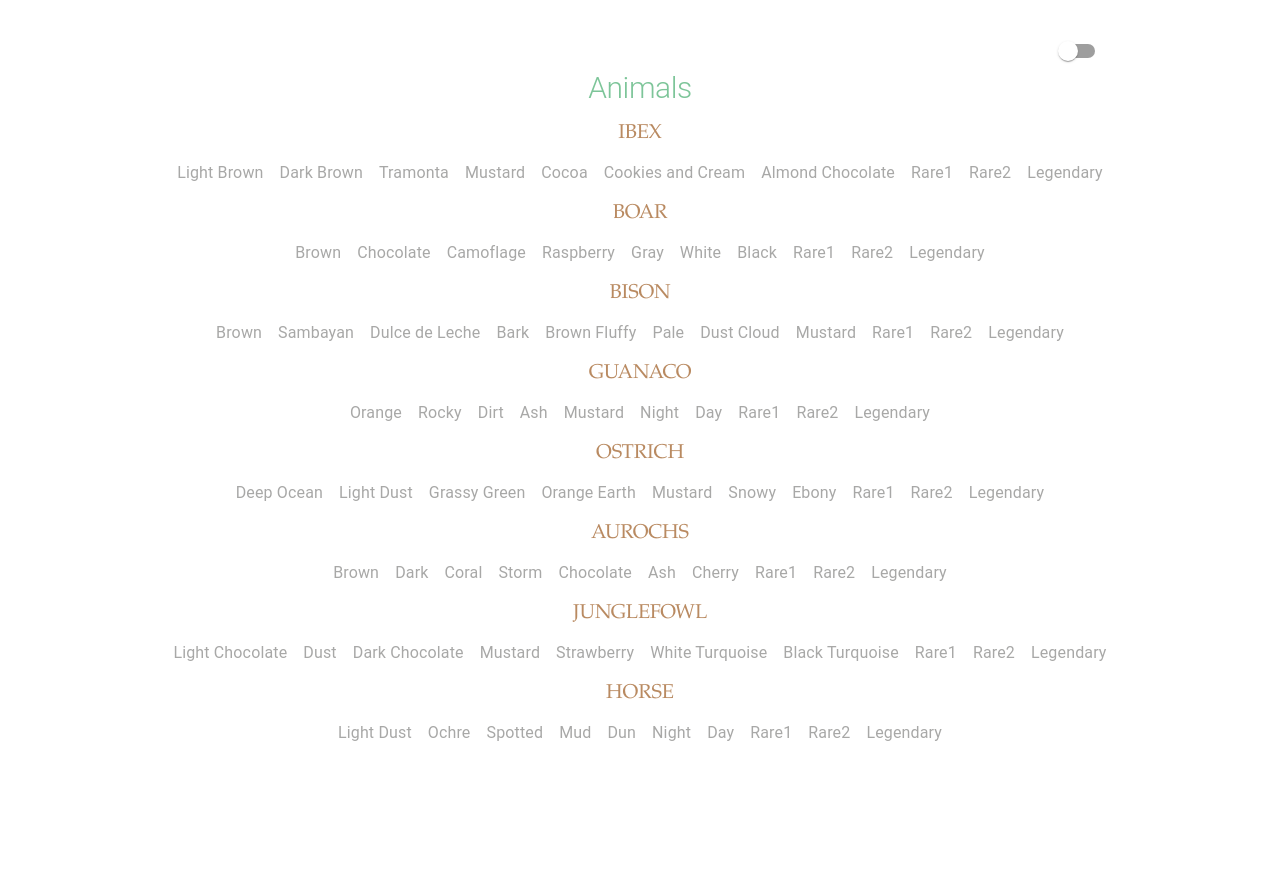
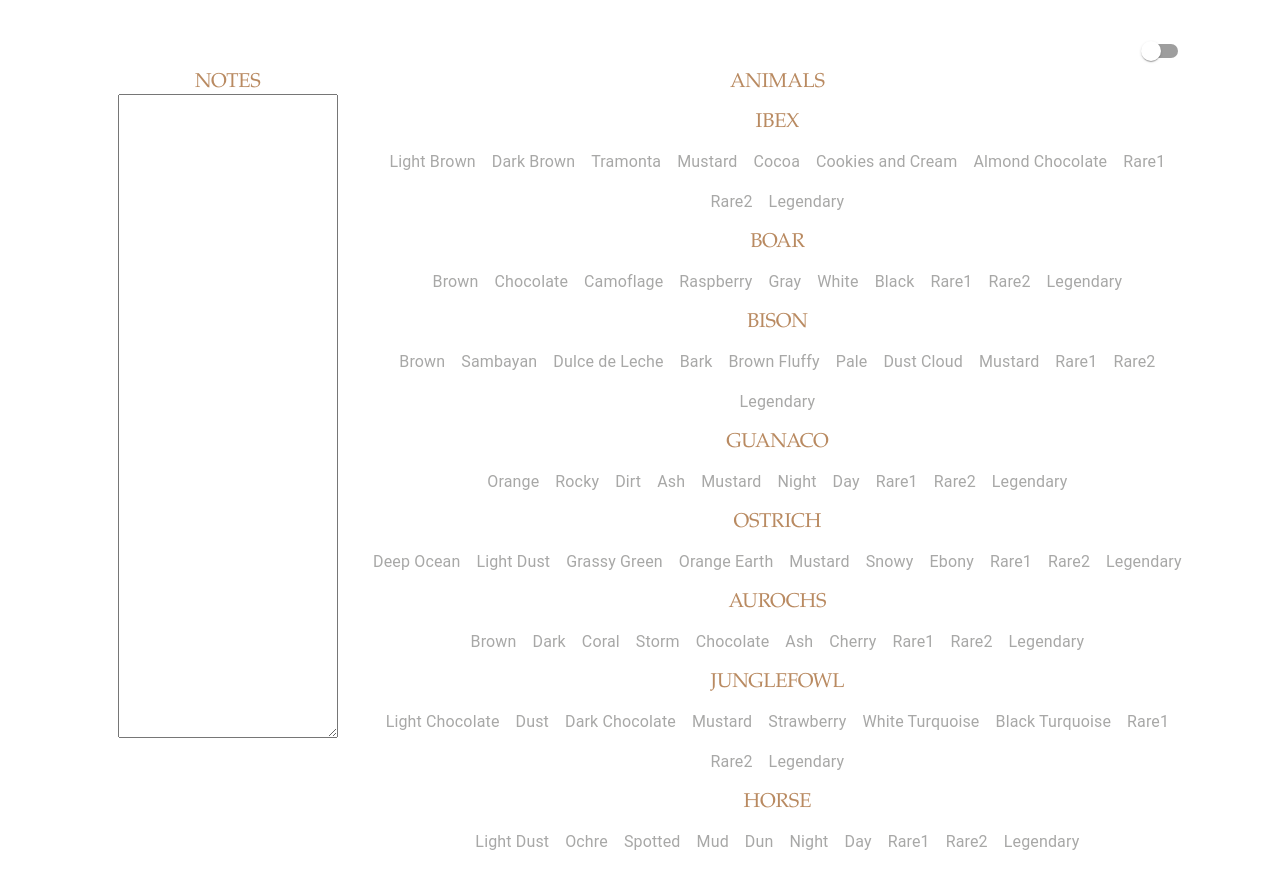
Before and after one commit to piratemermaid/roots-of-pacha-tracker, a React (Vite) app: page / in a window 1280 px wide. Before the commit the page ends 800 px from the top, so only its background shows below. Built offline with nearby package versions, Linux system fonts and the light colour scheme.

Commit message:
Add section to take notes

```diff
--- a/src/App.tsx
+++ b/src/App.tsx
@@ -3,6 +3,7 @@ import {
   CssBaseline,
   Grid,
   Switch,
+  TextareaAutosize,
   ThemeProvider,
   Typography,
 } from '@mui/material';
@@ -17,6 +18,9 @@ function App() {
   const darkMode = useStore((state) => state.darkMode);
   const toggleDarkMode = useStore((state) => state.toggleDarkMode);
 
+  const notes = useStore((state) => state.notes);
+  const setNotes = useStore((state) => state.setNotes);
+
   return (
     <ThemeProvider theme={darkMode ? darkTheme : lightTheme}>
       <CssBaseline enableColorScheme />
@@ -27,7 +31,19 @@ function App() {
           onClick={toggleDarkMode}
         />
       </Box>
-      <Typography variant="h1">Animals</Typography>
+
+      <Grid container>
+        <Grid item xs={3}>
+          <Typography variant="h2">Notes</Typography>
+          <TextareaAutosize
+            value={notes}
+            onChange={(event) => setNotes(event.target.value)}
+            style={{ width: '80%', height: '80%' }}
+          />
+        </Grid>
+
+        <Grid item xs={9}>
+          <Typography variant="h2">Animals</Typography>
           <Grid container direction="column">
             {ANIMALS.map((animal) => {
               return (
@@ -37,6 +53,8 @@ function App() {
               );
             })}
           </Grid>
+        </Grid>
+      </Grid>
     </ThemeProvider>
   );
 }
--- a/src/store.ts
+++ b/src/store.ts
@@ -6,6 +6,8 @@ import type { AnimalName } from './types/animal';
 type State = {
   darkMode: boolean;
   toggleDarkMode: () => void;
+  notes: string;
+  setNotes: (notes: string) => void;
   userAnimalColors: Record<AnimalName, string[]>;
   addUserAnimalColor: (animal: AnimalName, color: string) => void;
   removeUserAnimalColor: (animal: AnimalName, color: string) => void;
@@ -18,6 +20,10 @@
       toggleDarkMode: () => {
         const darkMode = get().darkMode;
         return set({ darkMode: !darkMode });
+      },
+      notes: '',
+      setNotes: (notes) => {
+        return set({ notes });
       },
       userAnimalColors: {
         Ibex: [],
```
Lines whose indentation alone changed are shown as unchanged.
